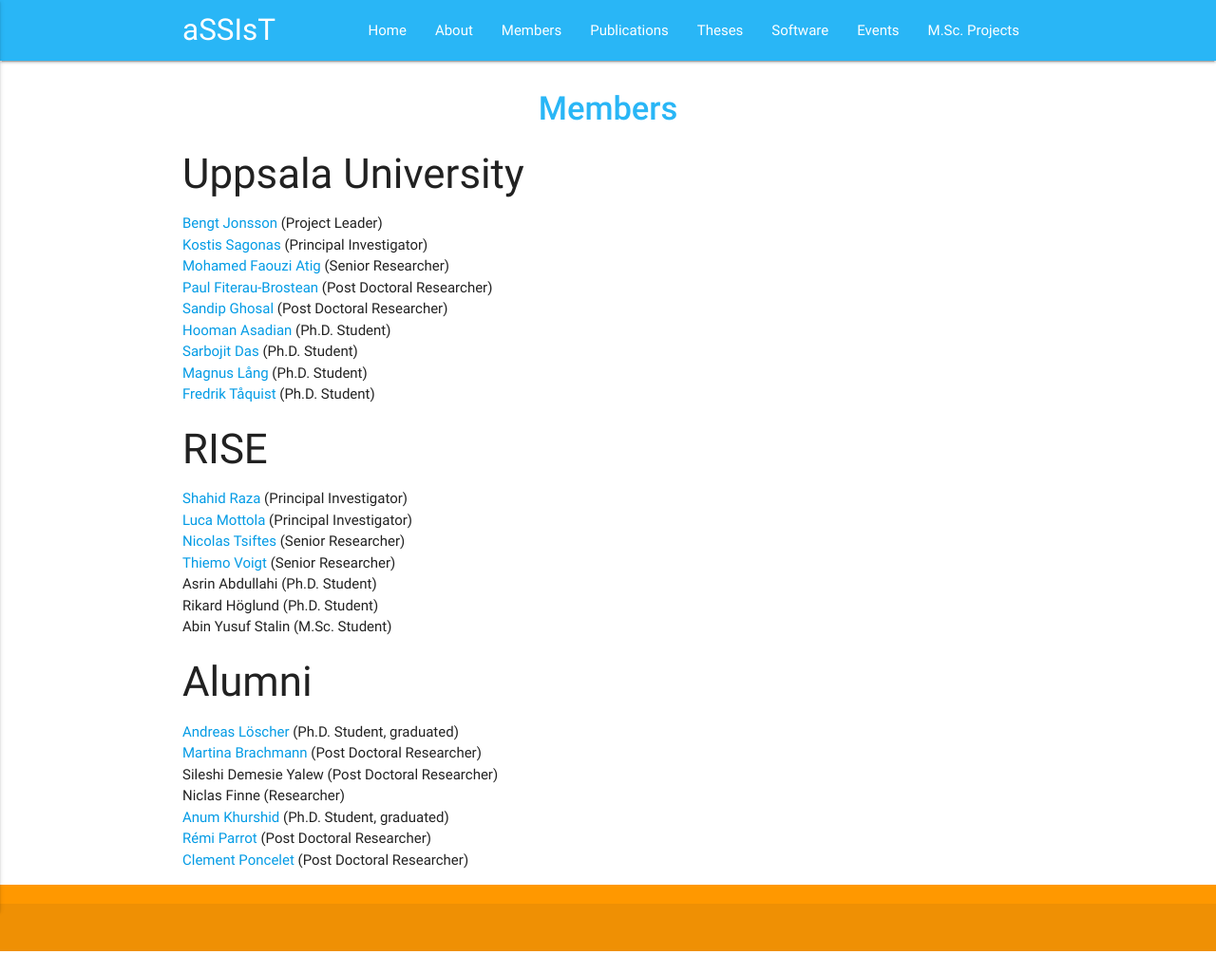
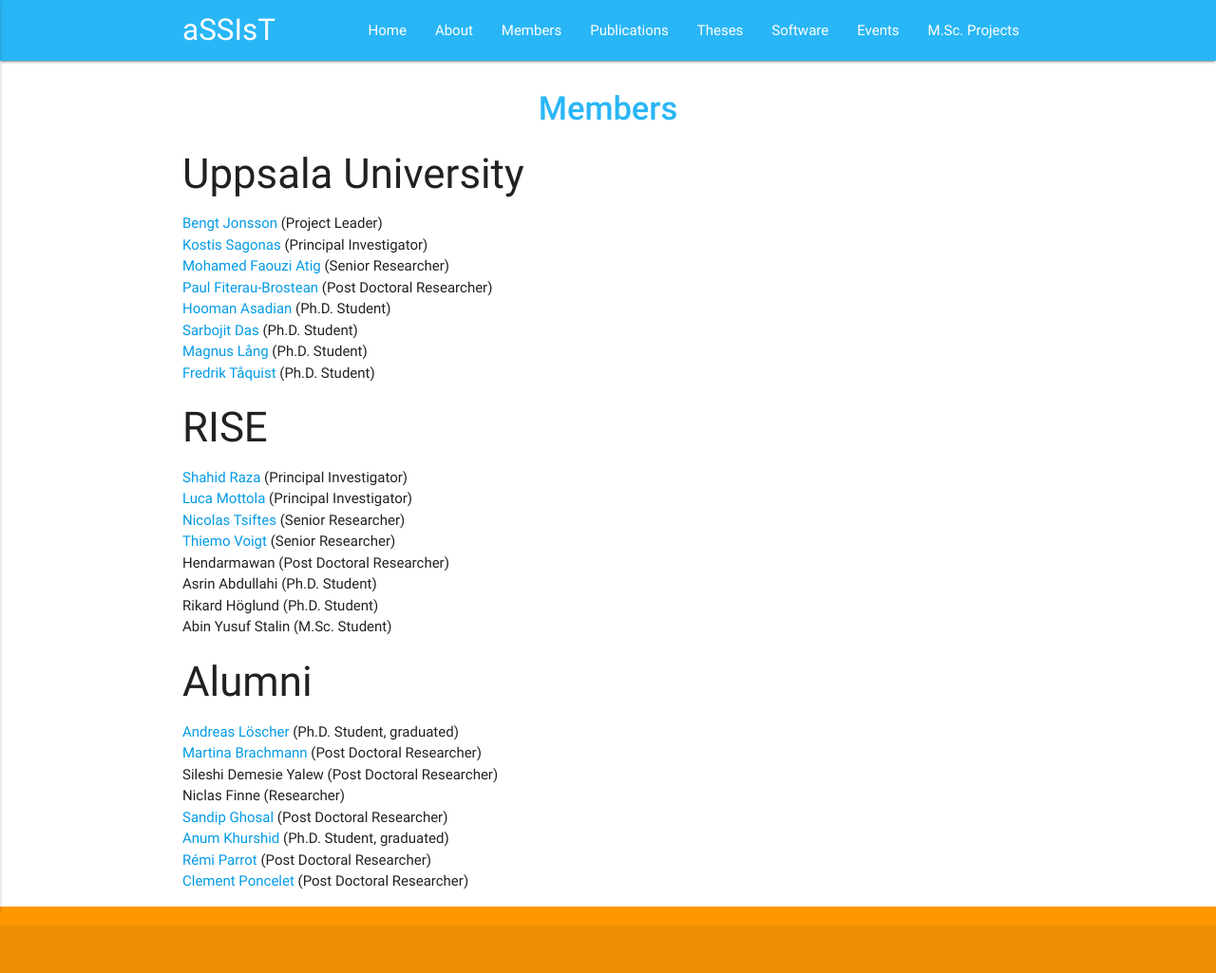
Before and after one commit to assist-project/assist-project.github.io, a Jekyll site: the page built from 02-members.md, in a window 1280 px wide. Shown: the whole page at 95% size. Built offline with Jekyll 4.4.1, drawn with Linux system fonts in a browser that asks for light colours; before the commit the page ends 1002 px from its top, so only the background shows below that.

Commit message:
added Hendarmawan

```diff
--- a/02-members.md
+++ b/02-members.md
@@ -22,6 +21,7 @@ permalink: /members/
 - [Luca Mottola][LucaMottolaHomepage] (Principal Investigator)
 - [Nicolas Tsiftes][NicolasTsiftesHomepage] (Senior Researcher)
 - [Thiemo Voigt][ThiemoVoigtHomepage] (Senior Researcher)
+- Hendarmawan (Post Doctoral Researcher)
 - Asrin Abdullahi (Ph.D. Student)
 - Rikard Höglund (Ph.D. Student)
 - Abin Yusuf Stalin (M.Sc. Student)
@@ -31,6 +31,7 @@ permalink: /members/
 - [Martina Brachmann][MartinaBrachmannHomepage] (Post Doctoral Researcher)
 - Sileshi Demesie Yalew (Post Doctoral Researcher)
 - Niclas Finne (Researcher)
+- [Sandip Ghosal][SandipGhosalHomepage] (Post Doctoral Researcher)
 - [Anum Khurshid][AnumKhurshidHomepage] (Ph.D. Student, graduated)
 - [Rémi Parrot][RemiParrotHomepage] (Post Doctoral Researcher)
 - [Clement Poncelet][ClementPonceletHomepage] (Post Doctoral Researcher)
```
Also changed, not shown: other parts of 02-members.md (+0 -1 lines).
